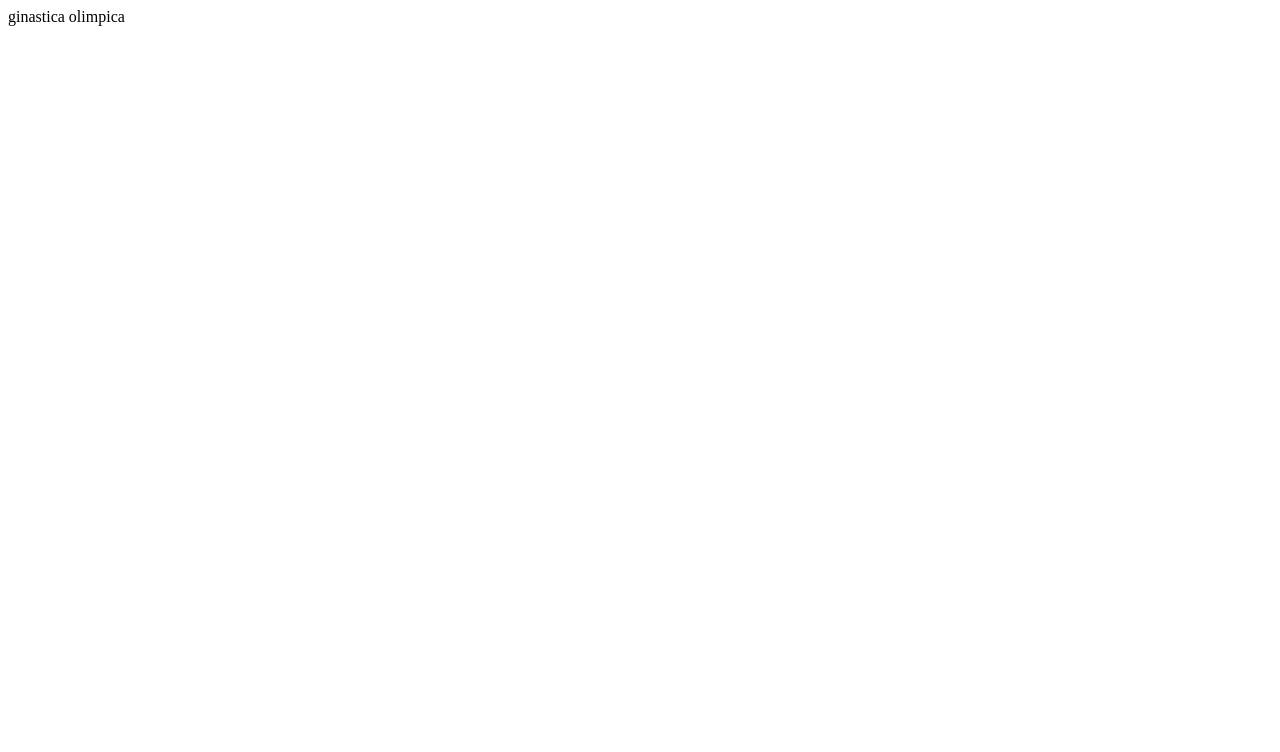
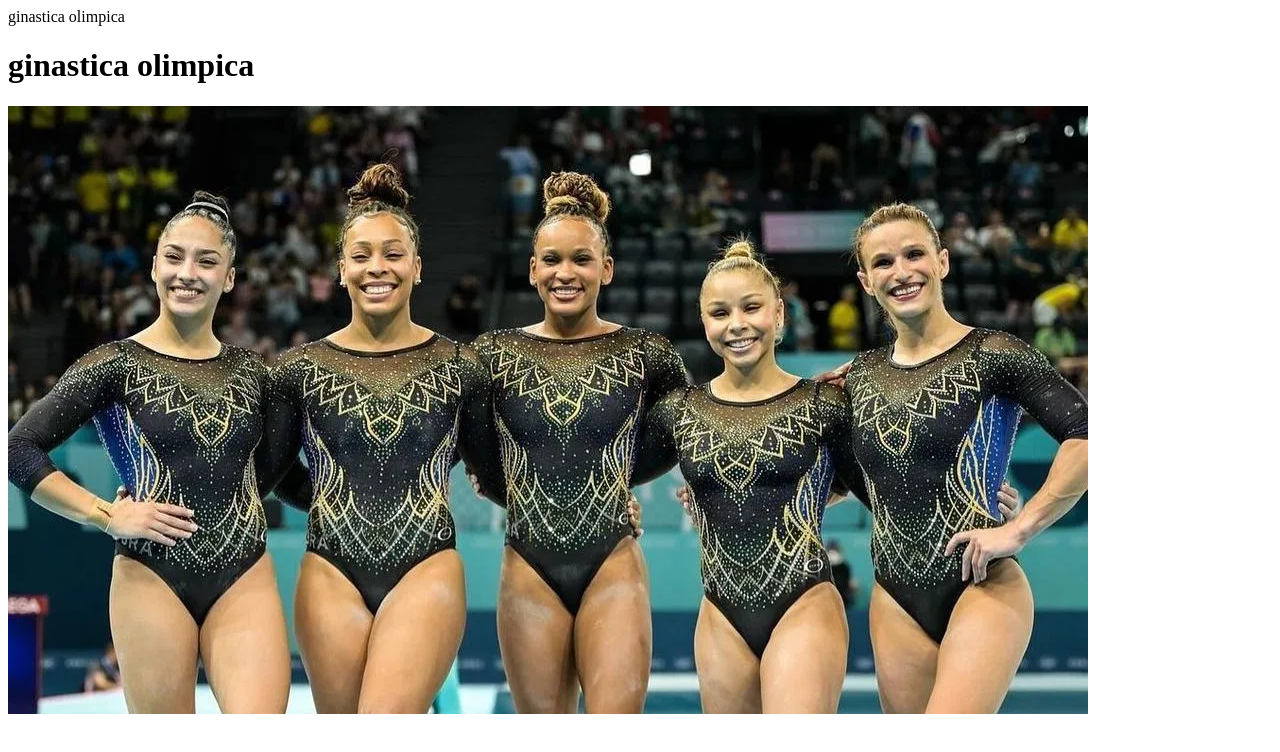
Before and after one commit to neveshelena876-droid/helena-zanona, a plain HTML site: page index.html in a window 1280 px wide. Drawn offline with Linux system fonts and the light colour scheme.

Commit message:
Update index.html

```diff
--- a/index.html
+++ b/index.html
@@ -8,9 +8,10 @@
 </head>
    <body>
    </header>
-     <h1></h1>
+     <h1>ginastica olimpica</h1>
    </header>
      <div>
+      <img src= "brasil-equipe-feminina-ginastica-artistica-paris-2024-e1722300374950.webp"
 
      </div>
    </body>
```
